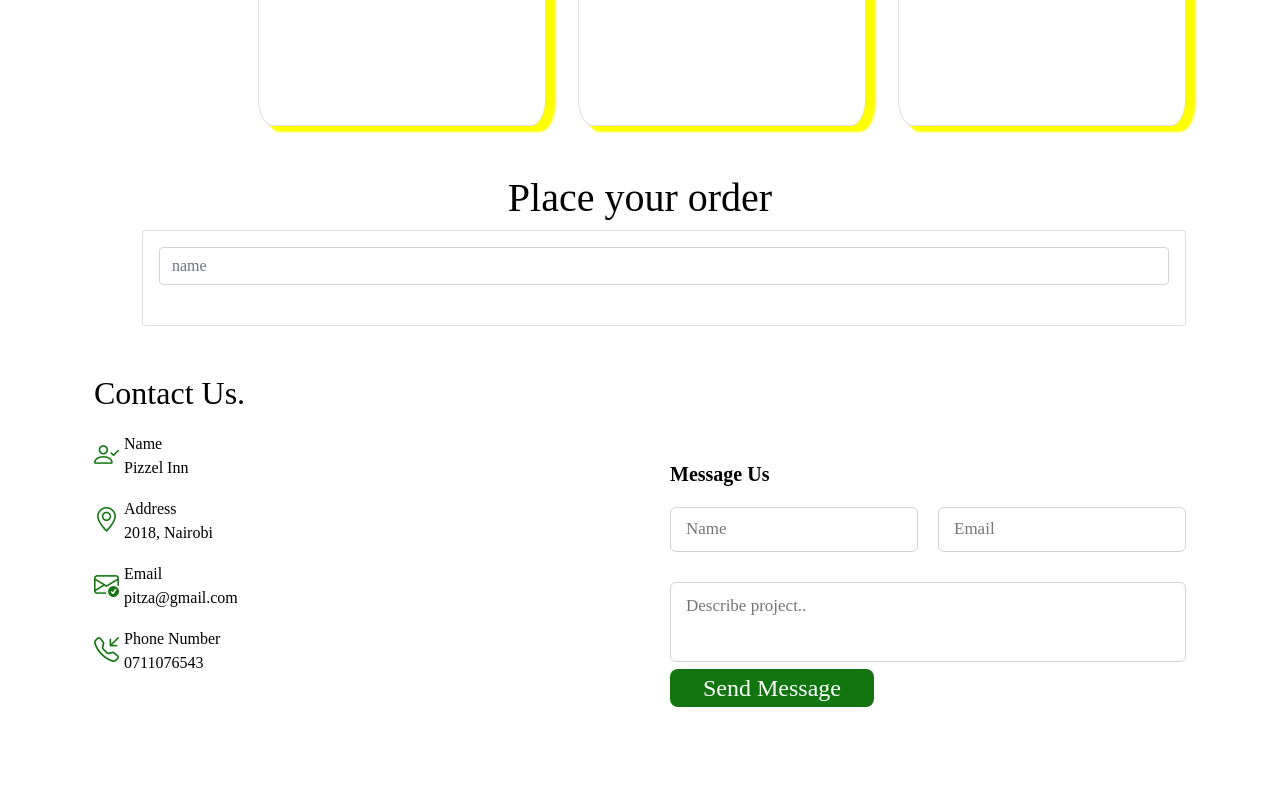
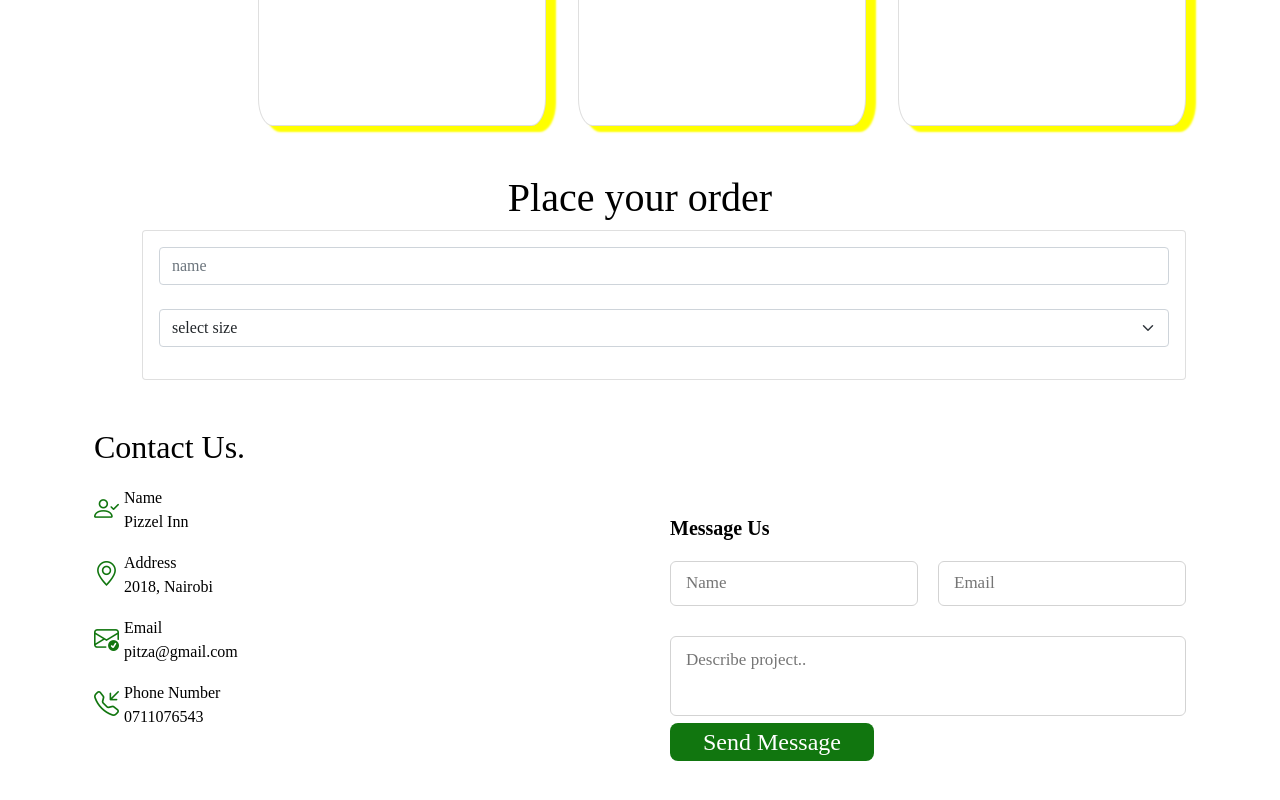
Before and after one commit to Chrystaly3/Pizza-inn--, a plain HTML site: page index.html in a window 1280 px wide. Shown: the part 953-1753 px from the top of the page. Before the commit the page ends 1701 px from the top, so only its background shows below. Drawn offline with nearby package versions, Linux system fonts and the light colour scheme; a web font is replaced by a local one.

Commit message:
form-group

```diff
--- a/index.html
+++ b/index.html
@@ -110,8 +110,19 @@
 					<div class="card-body">
 						<form action="" id="myform">
 							<div class="form-group">
-								<input type="text" id="myName" class="form-control mb-4" min="1" max="20" placeholder="name " oninvalid="this.setCustomValidity('Please input your Name')">
-							</div>
+								<input type="text" id="myName" class="form-control mb-4" min="1" max="20" placeholder="name " oninvalid="this.setCustomValidity('Please input your Name')" oninput="this.setCustomValidity('')" required >
+					</div>
+					<div class="form-group mb-3">
+						<select name="" id="size" class="form-select mb-3" oninvalid="this.setCustomValidity('select pizza size')" oninput="this.setCustomValidity('')" required >
+							<option value="" selected>select size</option>
+							<option value="Large">Large-1200</option>
+							<option value="Medium">Medium-800</option>
+							<option value="Small">Small-600</option>
+
+						</select>
+					</div>
+
+
 						</form>
 					</div>
 				</div>
```
